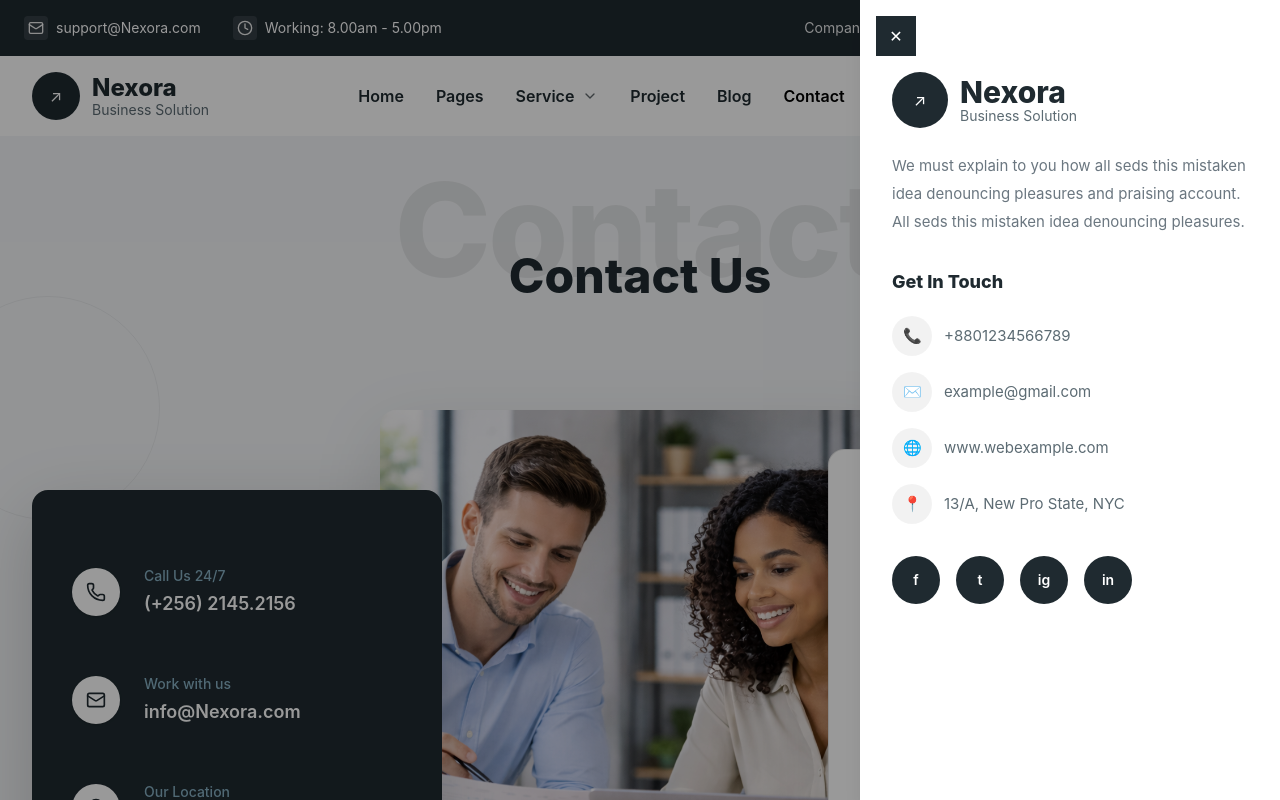
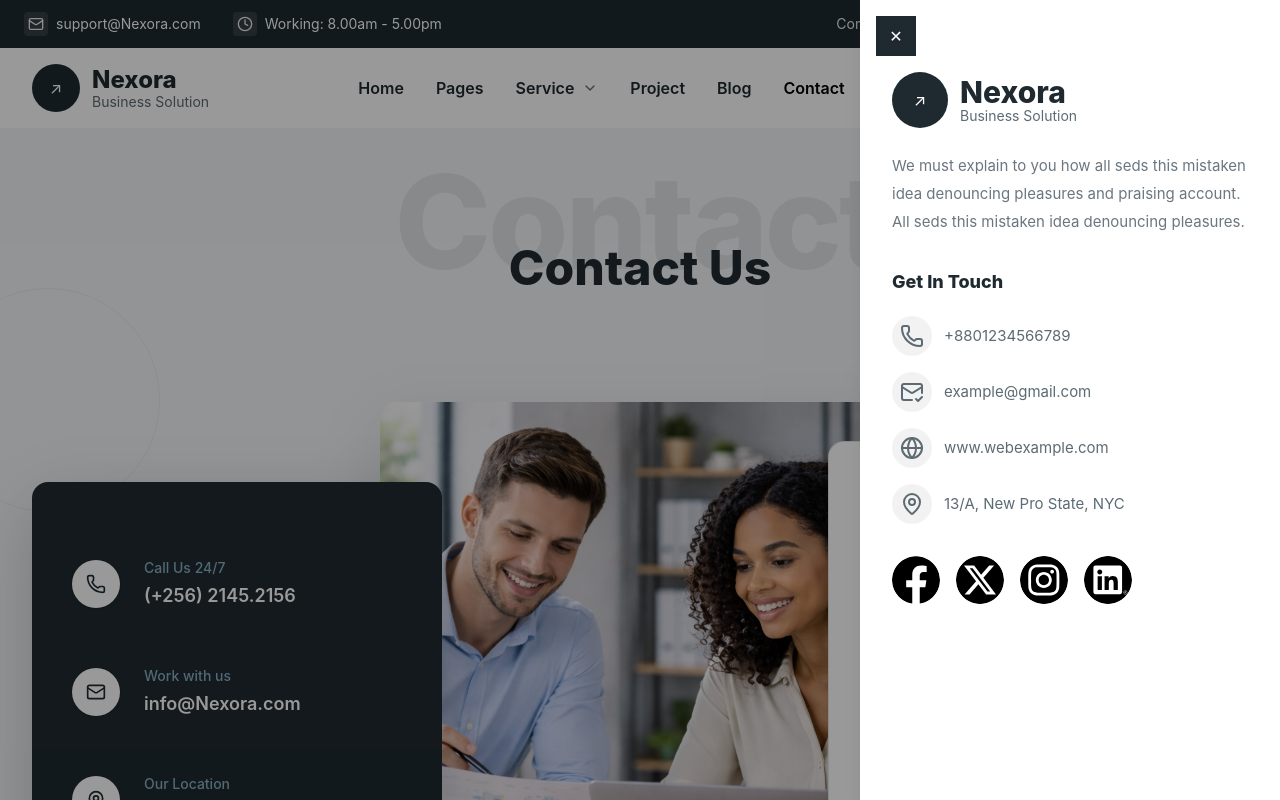
Before and after one commit to FirstAyo/business-theme-one, a React (Vite) app: page /contact in a window 1280 px wide. Both pictures are taken after a click on the button "Open side panel". Shown: the top 800 px of the page. Built offline with nearby package versions, Linux system fonts and the light colour scheme.

Commit message:
added social icon to these components

```diff
--- a/src/components/contact/FooterDarkSimple.jsx
+++ b/src/components/contact/FooterDarkSimple.jsx
@@ -10,6 +10,11 @@ import {
   Phone,
   ArrowRight,
 } from "lucide-react";
+
+import facebookIcon from "../../assets/social-icons/facebook.svg";
+import twitterIcon from "../../assets/social-icons/twitter.svg";
+import instagramIcon from "../../assets/social-icons/instagram.svg";
+import linkedinIcon from "../../assets/social-icons/linkedin.svg";
 
 export default function FooterDarkSimple() {
   return (
@@ -43,19 +48,19 @@ export default function FooterDarkSimple() {
             {/* Social icons */}
             <div className="mt-7 flex items-center gap-3">
               <SocialIcon href="#" label="Facebook">
-                <Facebook className="h-4 w-4" />
+                <img src={facebookIcon} className="h-7 w-7" />
               </SocialIcon>
               <SocialIcon href="#" label="Twitter">
-                <Twitter className="h-4 w-4" />
+                <img src={twitterIcon} className="h-7 w-7" />
               </SocialIcon>
               <SocialIcon href="#" label="LinkedIn">
-                <Linkedin className="h-4 w-4" />
+                <img src={linkedinIcon} className="h-7 w-7" />
               </SocialIcon>
               <SocialIcon href="#" label="Instagram">
-                <Instagram className="h-4 w-4" />
+                <img src={instagramIcon} className="h-7 w-7" />
               </SocialIcon>
               <SocialIcon href="#" label="LinkedIn 2">
-                <Linkedin className="h-4 w-4" />
+                <img src={linkedinIcon} className="h-7 w-7" />
               </SocialIcon>
             </div>
           </div>
@@ -148,7 +153,7 @@ function SocialIcon({ href, label, children }) {
     <a
       href={href}
       aria-label={label}
-      className="grid h-10 w-10 place-items-center rounded-md bg-white/10 text-white/90 transition hover:bg-white/15"
+      className="grid h-10 w-10 place-items-center rounded-md bg-white text-white/90 transition hover:bg-white/15"
     >
       {children}
     </a>
--- a/src/components/layout/Navbar.jsx
+++ b/src/components/layout/Navbar.jsx
@@ -3,6 +3,17 @@ import { NavLink } from "react-router-dom";
 import SidePanel from "./SidePanel";
 import ServiceDropdown from "./ServiceDropdown";
 import { Mail, Clock, Search, Menu, X, ChevronDown } from "lucide-react";
+import facebookIcon from "../../assets/social-icons/facebook.svg";
+import twitterIcon from "../../assets/social-icons/twitter.svg";
+import instagramIcon from "../../assets/social-icons/instagram.svg";
+import linkedinIcon from "../../assets/social-icons/linkedin.svg";
+
+const socialIcons = [
+  { label: "facebook Icon", image: facebookIcon },
+  { label: "twitter Icon", image: twitterIcon },
+  { label: "instagram Icon", image: instagramIcon },
+  { label: "linkedin Icon", image: linkedinIcon },
+];
 
 export default function Navbar() {
   const [mobileOpen, setMobileOpen] = useState(false);
@@ -94,10 +105,9 @@ export default function Navbar() {
             <span className="h-4 w-px bg-white/20" />
 
             <div className="flex items-center gap-4">
-              <SocialDot label="f" />
-              <SocialDot label="t" />
-              <SocialDot label="ig" />
-              <SocialDot label="in" />
+              {socialIcons.map((icon, idx) => (
+                <SocialDot key={idx} label={icon.label} image={icon.image} />
+              ))}
             </div>
           </div>
         </div>
@@ -278,10 +288,9 @@ export default function Navbar() {
               </div>
 
               <div className="mt-10 flex items-center gap-6">
-                <SocialDot label="f" />
-                <SocialDot label="t" />
-                <SocialDot label="yt" />
-                <SocialDot label="in" />
+                {socialIcons.map((icon, idx) => (
+                <SocialDot key={idx} label={icon.label} image={icon.image} />
+              ))}
               </div>
             </div>
           </aside>
@@ -293,10 +302,14 @@ export default function Navbar() {
   );
 }
 
-function SocialDot({ label }) {
+function SocialDot({ label, image }) {
   return (
-    <span className="inline-flex h-8 w-8 items-center justify-center rounded-full bg-black/10 text-xs font-semibold text-[#1F2A30]">
-      {label}
-    </span>
+    <div>
+      <img
+        src={image}
+        alt={label}
+        className="h-6 w-6 object-cover bg-white rounded-full"
+      />
+    </div>
   );
 }
--- a/src/components/layout/SidePanel.jsx
+++ b/src/components/layout/SidePanel.jsx
@@ -1,4 +1,9 @@
 import { useEffect } from "react";
+import facebookIcon from "../../assets/social-icons/facebook.svg";
+import twitterIcon from "../../assets/social-icons/twitter.svg";
+import instagramIcon from "../../assets/social-icons/instagram.svg";
+import linkedinIcon from "../../assets/social-icons/linkedin.svg";
+import { Globe, MailCheck, MapPin, Phone } from "lucide-react";
 
 /**
  * SidePanel (Desktop off-canvas modal)
@@ -6,6 +11,14 @@ import { useEffect } from "react";
  * - Backdrop click + ESC closes
  * - Locks body scroll while open
  */
+
+const socialIcons = [
+  { label: "facebook Icon", image: facebookIcon },
+  { label: "twitter Icon", image: twitterIcon },
+  { label: "instagram Icon", image: instagramIcon },
+  { label: "linkedin Icon", image: linkedinIcon },
+];
+
 export default function SidePanel({ open, onClose }) {
   // Close on ESC
   useEffect(() => {
@@ -85,29 +98,36 @@ export default function SidePanel({ open, onClose }) {
 
           <ul className="mt-5 space-y-4 text-[15px] text-[#5C6B73]">
             <li className="flex items-center gap-3">
-              <IconBubble>📞</IconBubble>
+              <IconBubble>
+                <Phone />
+              </IconBubble>
               <span>+8801234566789</span>
             </li>
             <li className="flex items-center gap-3">
-              <IconBubble>✉️</IconBubble>
+              <IconBubble>
+                <MailCheck />
+              </IconBubble>
               <span>example@gmail.com</span>
             </li>
             <li className="flex items-center gap-3">
-              <IconBubble>🌐</IconBubble>
+              <IconBubble>
+                <Globe />
+              </IconBubble>
               <span>www.webexample.com</span>
             </li>
             <li className="flex items-center gap-3">
-              <IconBubble>📍</IconBubble>
+              <IconBubble>
+                <MapPin />
+              </IconBubble>
               <span>13/A, New Pro State, NYC</span>
             </li>
           </ul>
 
           {/* Socials */}
           <div className="mt-8 flex items-center gap-4">
-            <SocialCircle label="f" />
-            <SocialCircle label="t" />
-            <SocialCircle label="ig" />
-            <SocialCircle label="in" />
+            {socialIcons.map((icon, idx) => (
+              <SocialCircle key={idx} label={icon.label} image={icon.image} />
+            ))}
           </div>
         </div>
       </aside>
@@ -125,10 +145,14 @@ function IconBubble({ children }) {
 }
 
 /** Social circle placeholder */
-function SocialCircle({ label }) {
+function SocialCircle({ label, image }) {
   return (
-    <span className="inline-flex h-12 w-12 items-center justify-center rounded-full bg-[#1F2A30] text-sm font-semibold text-white">
-      {label}
-    </span>
+    <div>
+      <img
+        src={image}
+        alt={label}
+        className="h-12 w-12 object-cover bg-white rounded-full"
+      />
+    </div>
   );
 }
```
